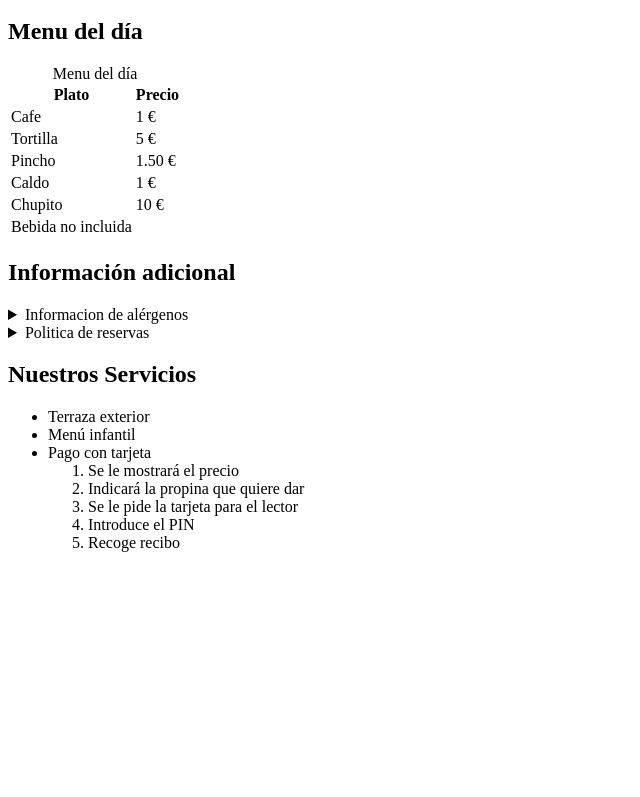
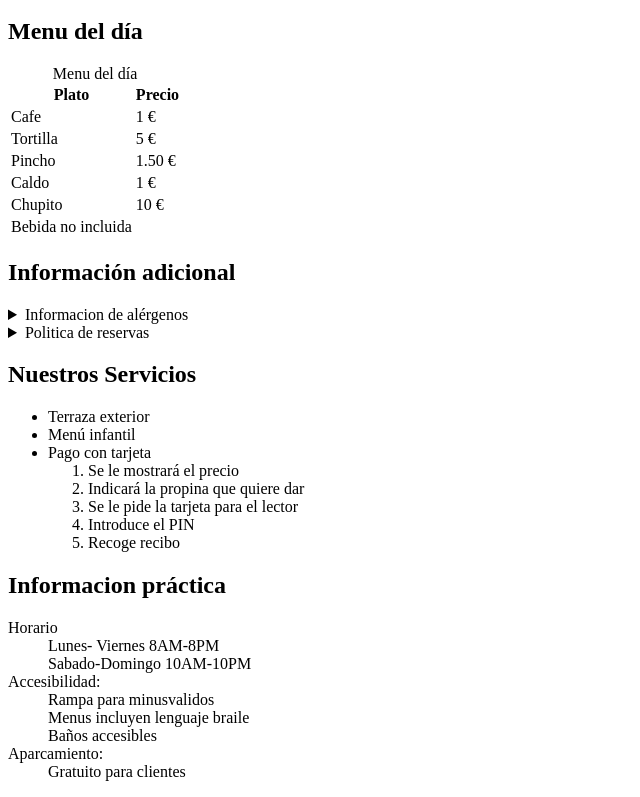
Before and after one commit to VictorVa96/Sabores-DAM, a plain HTML site: page index.html in a window 1280 px wide. Shown: the part 392-1189 px from the top of the page, without its empty margins (0-640 px from the left). Before the commit the page ends 960 px from the top, so only its background shows below. Drawn offline with Linux system fonts and the light colour scheme.

Commit message:
Añadido informacion practica en barra lateral

```diff
--- a/index.html
+++ b/index.html
@@ -134,6 +134,22 @@
 
 		<aside>
 
+			<h2>Informacion práctica</h2>
+			<dl>
+				<dt>Horario</dt>
+				<dd>Lunes- Viernes 8AM-8PM</dd>
+				<dd>Sabado-Domingo 10AM-10PM</dd>
+				<dt>Accesibilidad:</dt>
+				<dd>Rampa para minusvalidos</dd>
+				<dd>Menus incluyen lenguaje braile</dd>
+				<dd>Baños accesibles</dd>
+				<dt>Aparcamiento:</dt>
+				<dd>Gratuito para clientes</dd>
+
+
+
+			</dl>
+
 		</aside>
 
 
```
